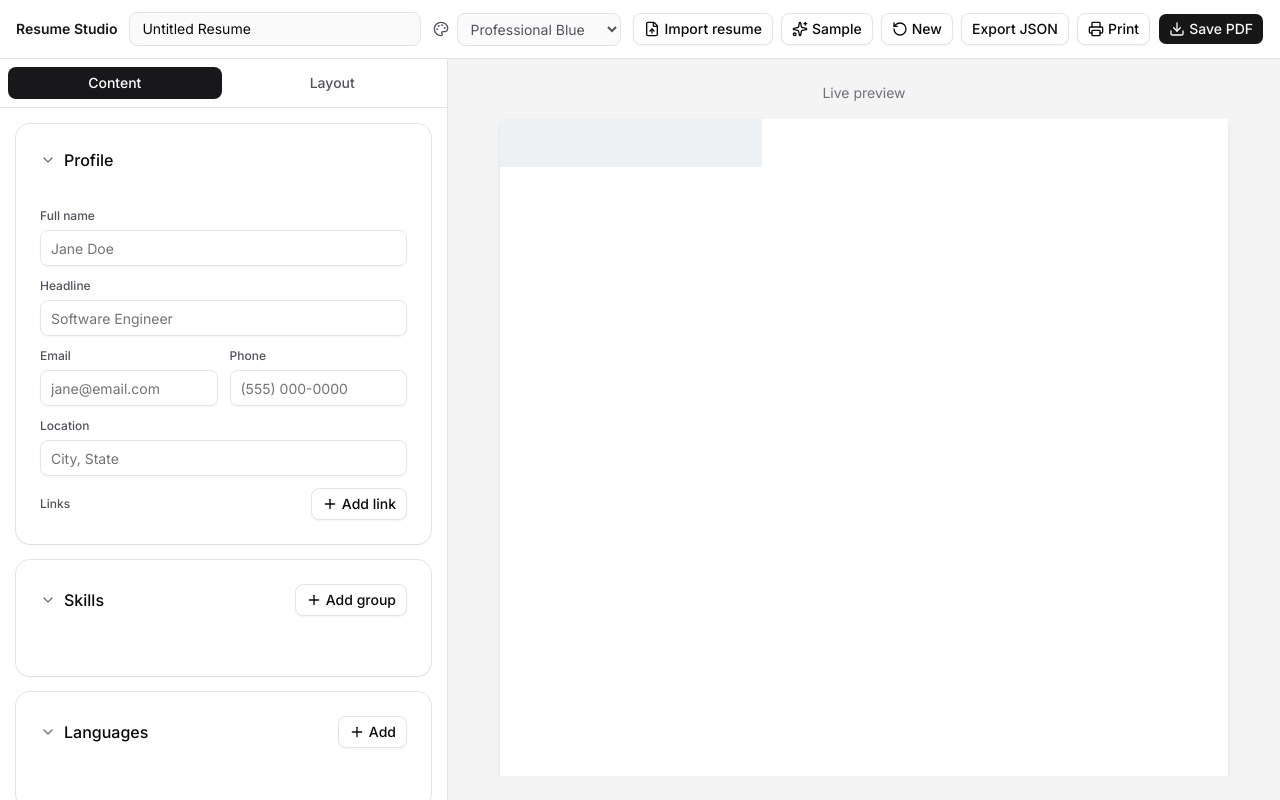
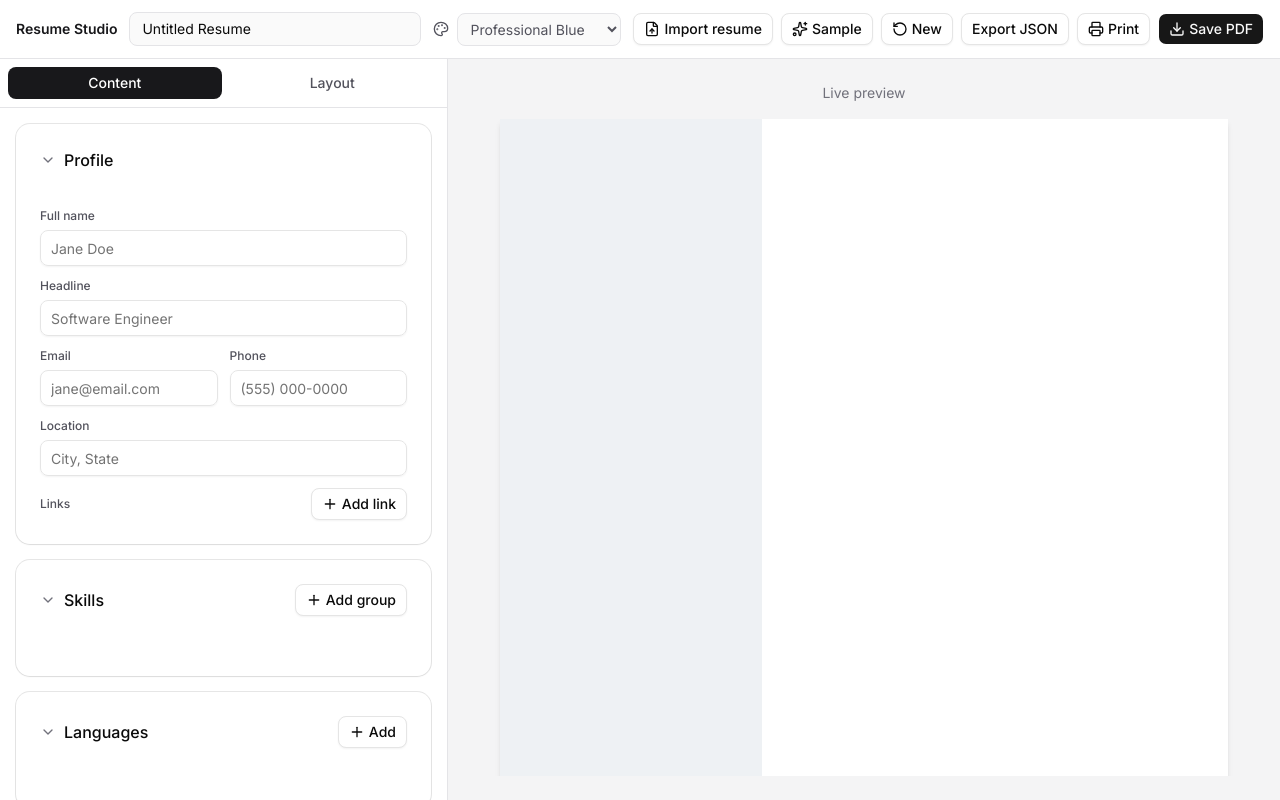
Before and after one commit to itikatyagi/resume-studio, a Next.js app: page /editor in a window 1280 px wide. Built offline with nearby package versions, Linux system fonts and the light colour scheme.

Commit message:
fix: left sidebar issue

```diff
--- a/src/styles/resume-print.css
+++ b/src/styles/resume-print.css
@@ -74,33 +74,33 @@
     box-shadow: none !important;
   }
 
-  /* Hidden measure layer: content-driven height (no flex-1 collapse) */
+  /* Hidden measure/export layer: keep the same full-page layout as the visible preview. */
   .resume-editor-shell .resume-page-pdf-source .resume-page {
-    display: block !important;
-    min-height: auto !important;
+    display: flex !important;
+    min-height: 11in !important;
     height: auto !important;
   }
 
   .resume-editor-shell .resume-page-pdf-source .universal-layout,
   .resume-editor-shell .resume-page-pdf-source .itika-layout-root,
   .resume-editor-shell .resume-page-pdf-source .config-layout {
-    display: block !important;
-    flex: none !important;
-    min-height: 0 !important;
+    display: flex !important;
+    flex-direction: column !important;
+    flex: 1 1 auto !important;
+    min-height: 11in !important;
     height: auto !important;
   }
 
   .resume-editor-shell .resume-page-pdf-source .config-body {
     display: grid !important;
-    flex: none !important;
+    flex: 1 1 auto !important;
     min-height: 0 !important;
     height: auto !important;
   }
 
-  .resume-editor-shell .resume-page-pdf-source .config-sidebar,
-  .resume-editor-shell .resume-page-pdf-source .config-main {
-    min-height: 0 !important;
-    height: auto !important;
+  .resume-editor-shell .resume-page-pdf-source .config-sidebar {
+    min-height: 100% !important;
+    height: 100% !important;
   }
 
   /* Paged editor preview: clip windows (one card per PDF page) */
@@ -119,31 +119,32 @@
     box-shadow: none !important;
   }
 
-  /* Visible page slots: same natural-height rules as measure layer */
+  /* Visible page slots: keep full letter-height columns, then clip each page window. */
   .resume-editor-shell .resume-page-slot .resume-page {
-    display: block !important;
+    display: flex !important;
+    min-height: 11in !important;
   }
 
   .resume-editor-shell .resume-page-slot .universal-layout,
   .resume-editor-shell .resume-page-slot .itika-layout-root,
   .resume-editor-shell .resume-page-slot .config-layout {
-    display: block !important;
-    flex: none !important;
-    min-height: 0 !important;
+    display: flex !important;
+    flex-direction: column !important;
+    flex: 1 1 auto !important;
+    min-height: 11in !important;
     height: auto !important;
   }
 
   .resume-editor-shell .resume-page-slot .config-body {
     display: grid !important;
-    flex: none !important;
+    flex: 1 1 auto !important;
     min-height: 0 !important;
     height: auto !important;
   }
 
-  .resume-editor-shell .resume-page-slot .config-sidebar,
-  .resume-editor-shell .resume-page-slot .config-main {
-    min-height: 0 !important;
-    height: auto !important;
+  .resume-editor-shell .resume-page-slot .config-sidebar {
+    min-height: 100% !important;
+    height: 100% !important;
   }
 
   .resume-editor-shell .resume-page-slice {
```
